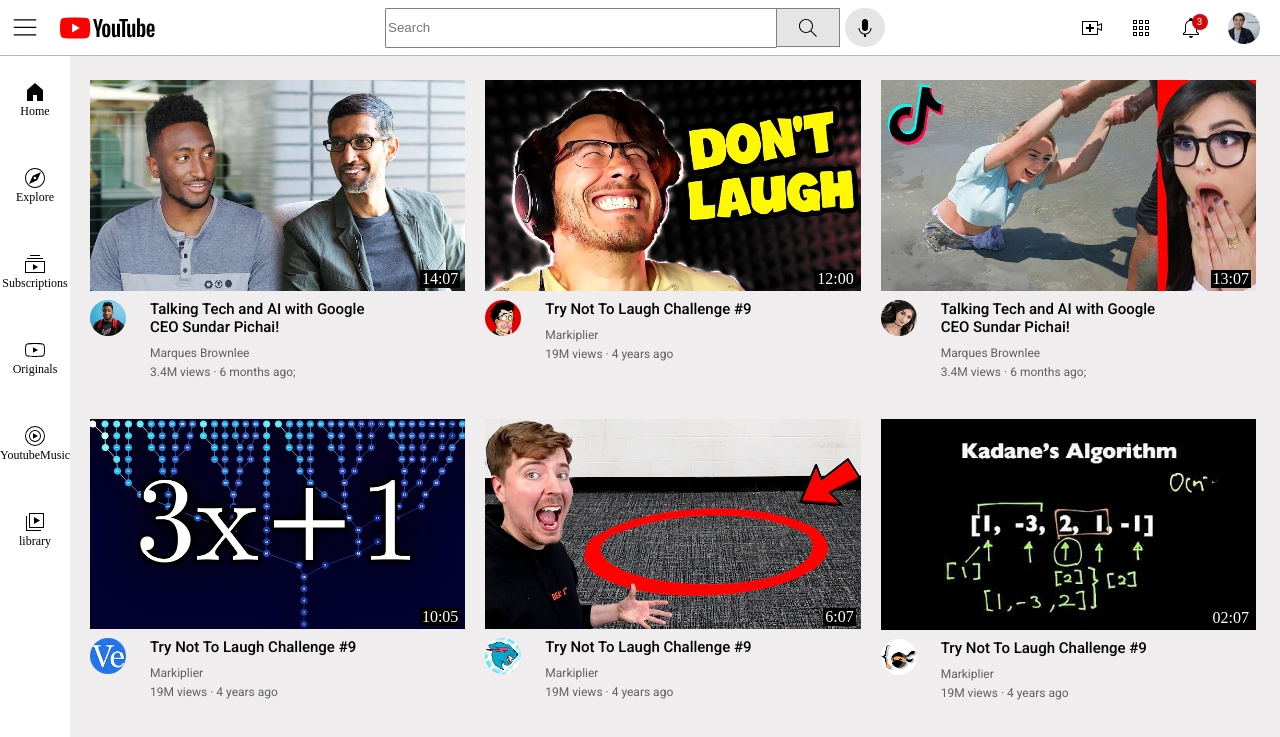
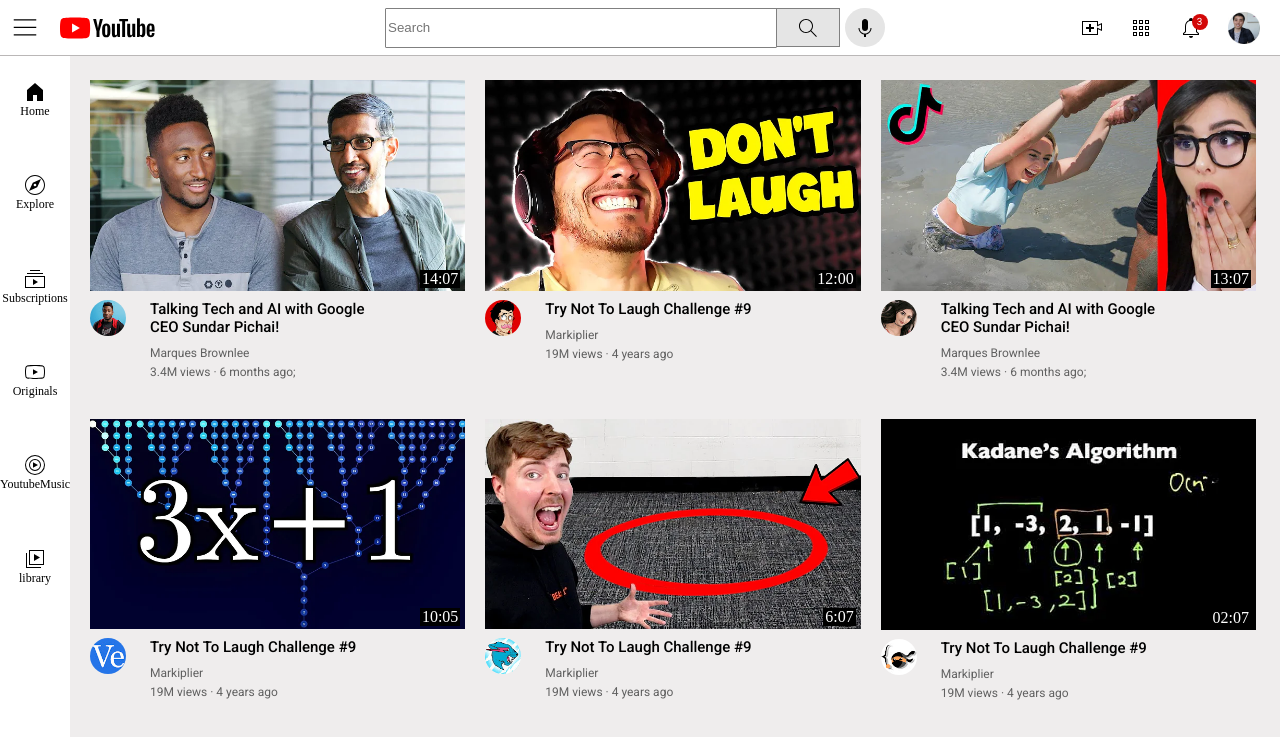
Before and after one commit to Shivang01-commits/Youtube-Clone, a plain HTML site: page index.html in a window 1280 px wide. Shown: the top 737 px of the page. Drawn offline with Linux system fonts and the light colour scheme.

Commit message:
Update sidebar.css

```diff
--- a/sidebar.css
+++ b/sidebar.css
@@ -11,7 +11,7 @@
   align-items: center;
   justify-content: space-between;
   padding-bottom: 200px;
-  height: 500px;
+  row-gap:40px;
 }
 .sideicons {
   display: flex;
```
